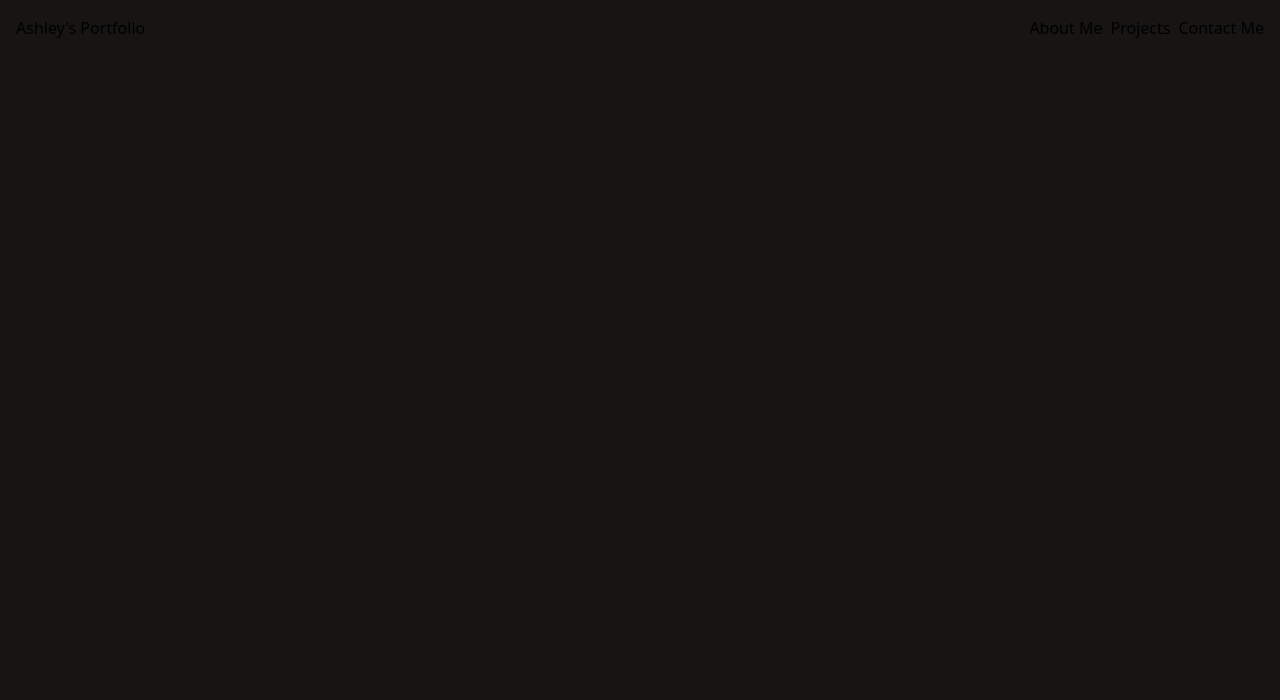
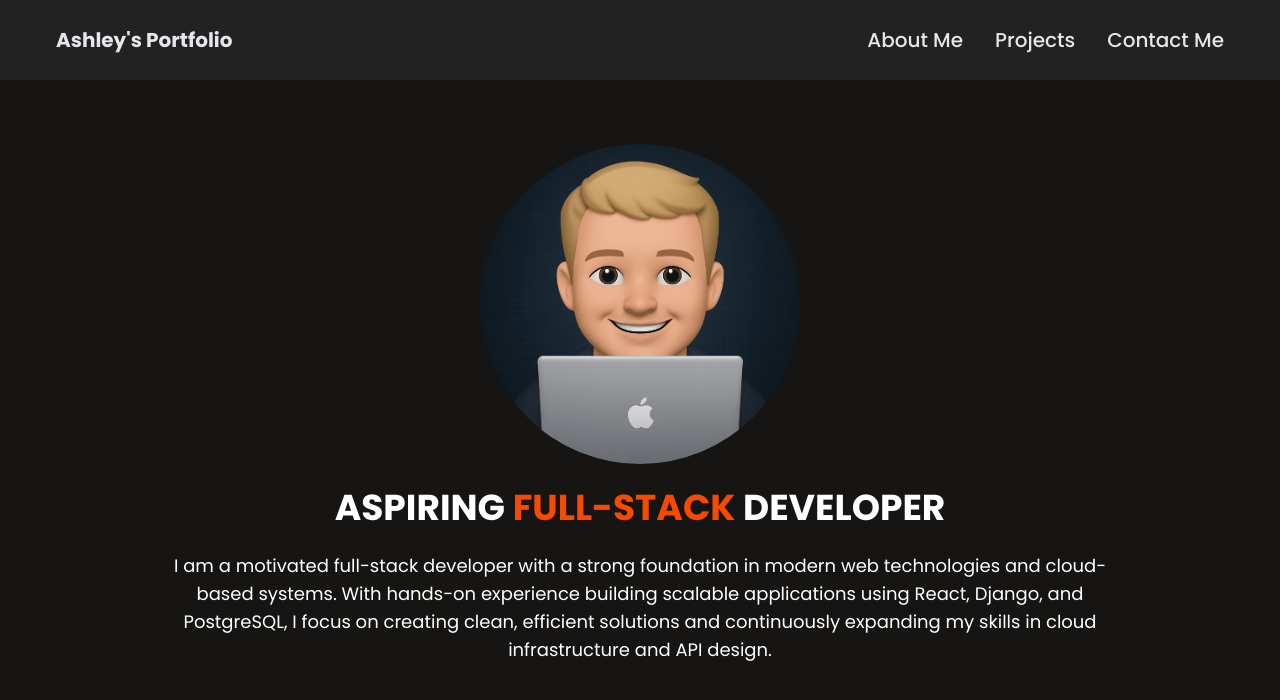
Before and after one commit to Ashley-Wilson1/simple-portfolio, a website: page src/index.html in a window 1280 px wide. Drawn offline with Linux system fonts and the light colour scheme.

Commit message:
Created Header and about me section

```diff
--- a/src/index.html
+++ b/src/index.html
@@ -6,15 +6,35 @@
 		<link href="./output.css" rel="stylesheet" />
 		<title>Document</title>
 	</head>
-	<body class="bg-gray-bg">
-		<header class="flex justify-between p-4">
-			<h1>Ashley's Portfolio</h1>
-			<nav class="flex gap-2">
+	<body class="bg-gray-bg font-display">
+		<header
+			class="flex justify-between p-6 bg bg-primary text-gray-200 font-medium items-center h-20 text-xl"
+		>
+			<h1 class="font-bold ml-8">Ashley's Portfolio</h1>
+			<nav class="flex gap-8 mr-8">
 				<p>About Me</p>
 				<p>Projects</p>
 				<p>Contact Me</p>
 			</nav>
 		</header>
+
+		<section class="about-me flex flex-col items-center mt-16 text-white">
+			<img src="../assets/profile-pic2.png" class="h-80 rounded-full" />
+			<h1 class="font-bold text-4xl mt-6 text-center">
+				ASPIRING <span class="text-orange-600">FULL-STACK</span> DEVELOPER
+			</h1>
+			<p class="flex mt-6 max-w-240 text-wrap text-lg text-center">
+				I am a motivated full-stack developer with a strong foundation in modern
+				web technologies and cloud-based systems. With hands-on experience
+				building scalable applications using React, Django, and PostgreSQL, I
+				focus on creating clean, efficient solutions and continuously expanding
+				my skills in cloud infrastructure and API design.
+			</p>
+		</section>
+		<section class="projects"></section>
+		<section class="education"></section>
+		<section class="contact-me"></section>
+		<footer></footer>
 		<script src="scripts/script.js"></script>
 	</body>
 </html>
--- a/src/input.css
+++ b/src/input.css
@@ -1,4 +1,8 @@
+@import url("https://fonts.googleapis.com/css2?family=Poppins:ital,wght@0,100;0,200;0,300;0,400;0,500;0,600;0,700;0,800;0,900;1,100;1,200;1,300;1,400;1,500;1,600;1,700;1,800;1,900&display=swap");
 @import "tailwindcss";
+
 @theme {
 	--color-gray-bg: #161513;
+	--color-primary: #222222;
+	--font-display: "poppins", sans-serif;
 }
```
Also changed, not shown: assets/profile-pic.png (added), assets/profile-pic2.png (added), src/output.css.
